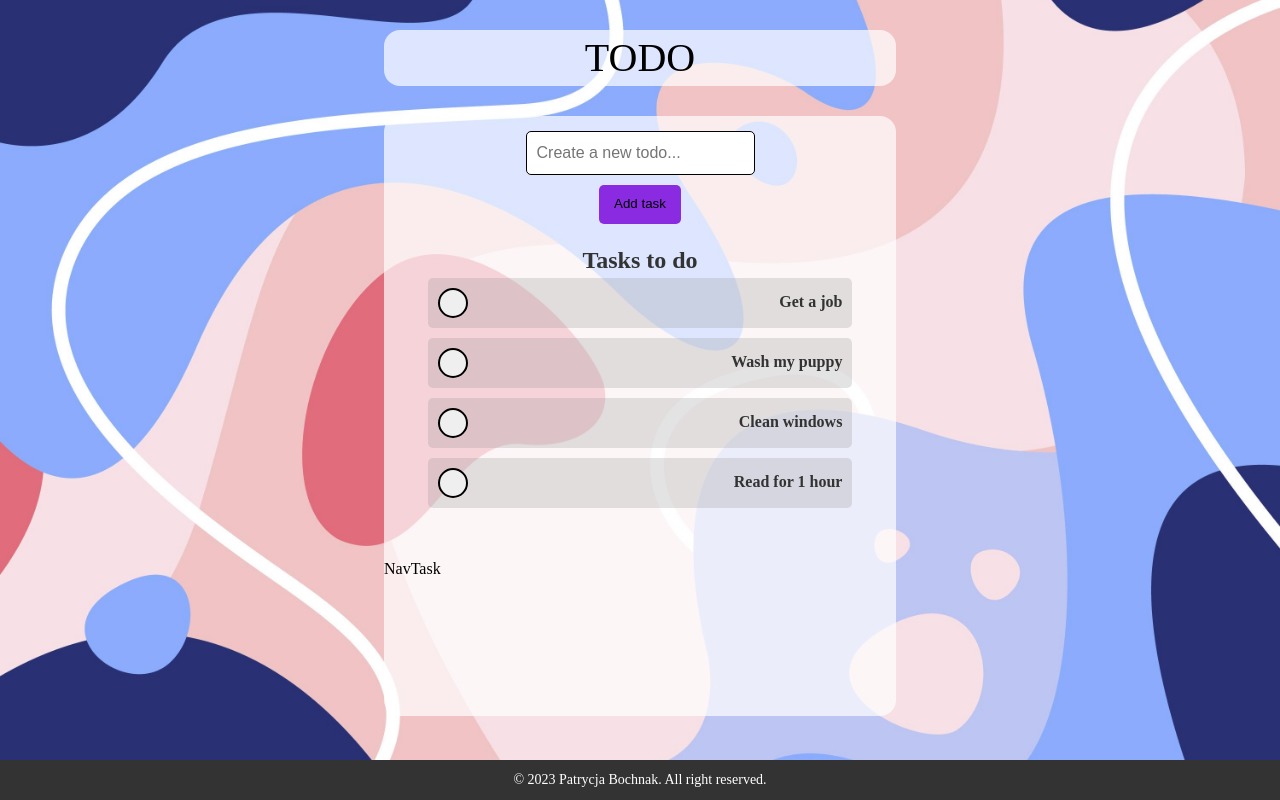
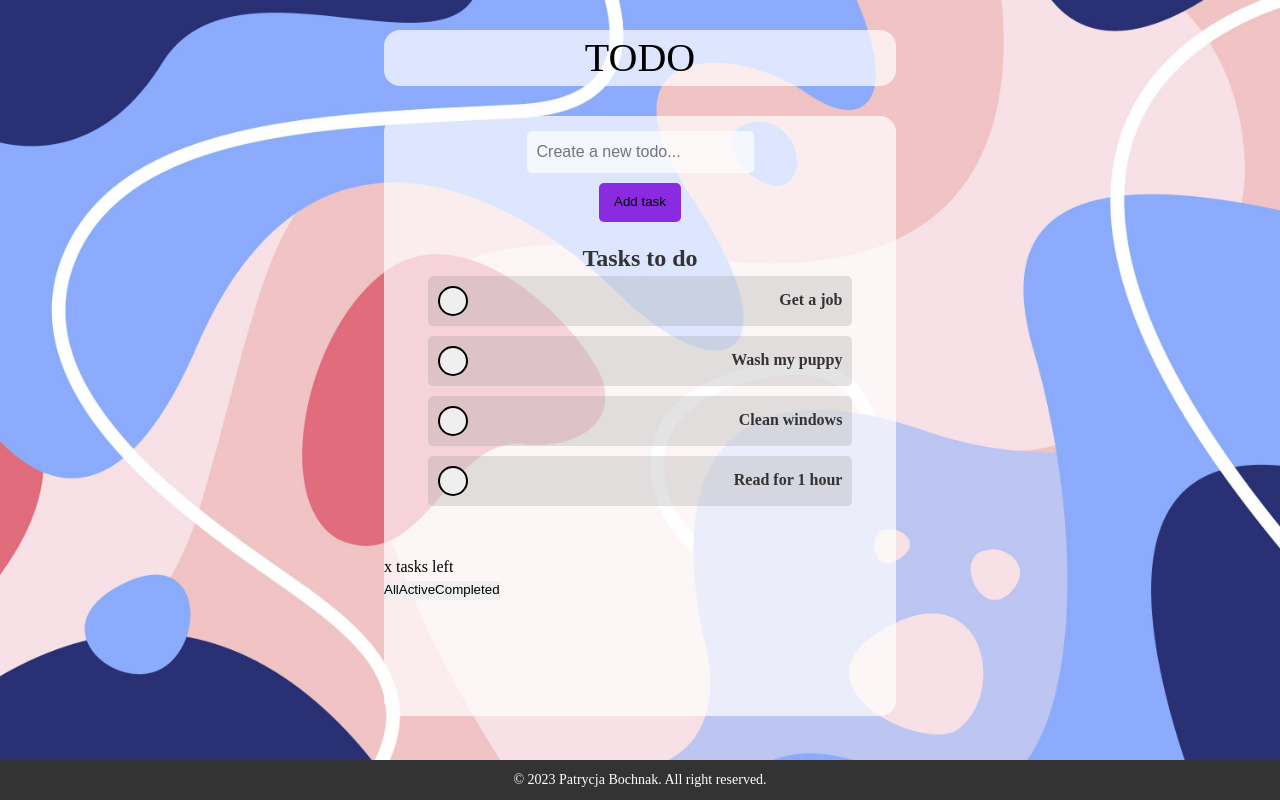
Before and after one commit to PatrycjaBochnak/TODO-app, a React (Create React App) app: page / in a window 1280 px wide. Built offline with nearby package versions, Linux system fonts and the light colour scheme.

Commit message:
component: added navtask

```diff
--- a/src/components/NavTask.js
+++ b/src/components/NavTask.js
@@ -1,8 +1,35 @@
 import React from "react";
+import "../styles/NavTask.css"
+function NavTask() {
+    const handleClickAllTasks = () => {
+        document.getElementById("all-tasks").style.display = 'block';
+    }
+    const handleClickActiveTasks = () => {
+        document.getElementById("active-tasks").style.display = 'block';
+    }
 
-function NavTask() {
+    const handleClickCompletedTasks = () => {
+        document.getElementById("done").style.display = 'block';
+    }
     return(
-        <div>NavTask</div>
+        <div className="nav-task">
+        <div classname="tasks-left-todo">x tasks left</div>
+        <button className="all-tasks-btn"
+            onClick={() => {
+                handleClickAllTasks();
+            }}
+          >All</button>
+                 <button className="active-tasks-btn"
+            onClick={() => {
+                handleClickActiveTasks();
+            }}
+          >Active</button>
+                 <button className="completed-tasks-btn"
+            onClick={() => {
+                handleClickCompletedTasks();
+            }}
+          >Completed</button>
+        </div>
     )
 }
 
--- a/src/styles/AddTask.css
+++ b/src/styles/AddTask.css
@@ -25,7 +25,7 @@
     flex: 1;
     padding: 10px;
     font-size: 16px;
-    border: 1px solid black;
+    background-color: rgba(255, 255, 255, 0.7);
     border-radius: 5px;
 }
 
--- /dev/null
+++ b/src/styles/NavTask.css
@@ -0,0 +1,3 @@
+.tasks-left-todo {
+    display: flex;
+}
```
